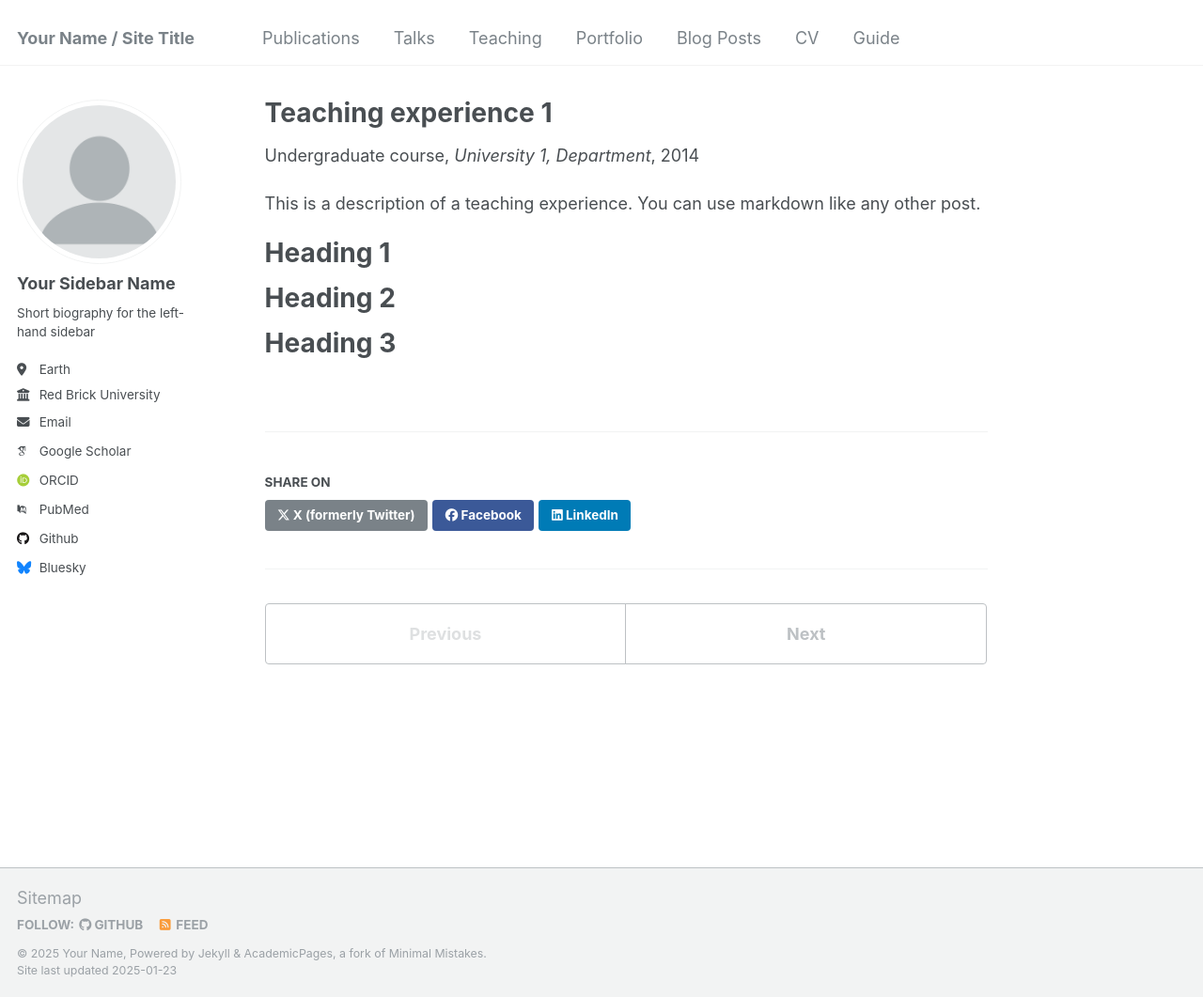
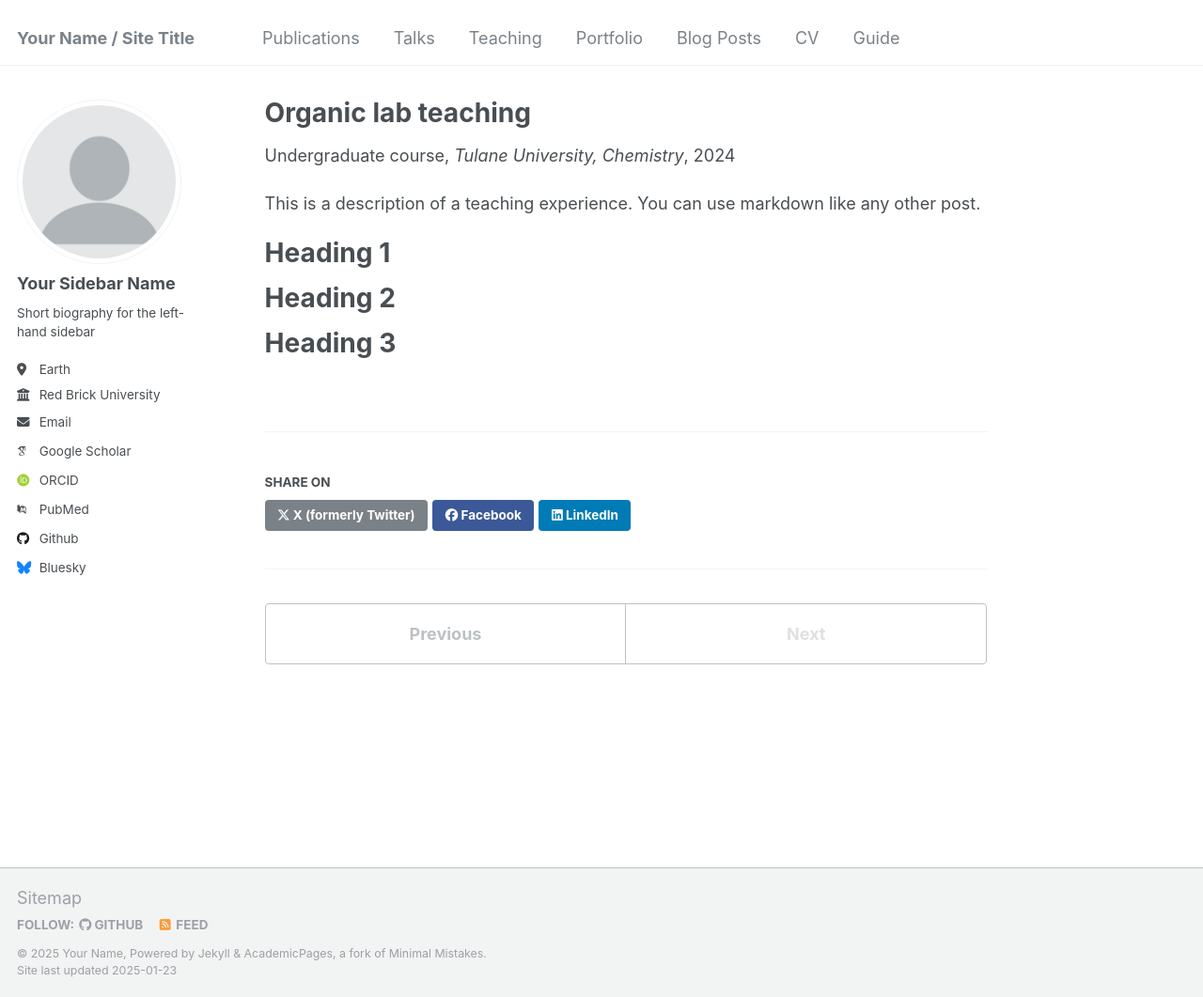
Before and after one commit to RuiqingW20/RuiqingW20.github.io, a Jekyll site: the page built from _teaching/Organic_lab_teaching.md, in a window 1280 px wide and 1061 px high. Shown: the whole window at 94% size. Built offline with Jekyll 4.4.1, drawn with Linux system fonts in a browser that asks for light colours; some web fonts are replaced.

Commit message:
Update Organic_lab_teaching.md

```diff
--- a/_teaching/Organic_lab_teaching.md
+++ b/_teaching/Organic_lab_teaching.md
@@ -1,11 +1,11 @@
 ---
-title: "Teaching experience 1"
+title: "Organic lab teaching"
 collection: teaching
 type: "Undergraduate course"
 permalink: /teaching/2014-spring-teaching-1
-venue: "University 1, Department"
-date: 2014-01-01
-location: "City, Country"
+venue: "Tulane University, Chemistry"
+date: 2024-08-21
+location: "New Orleans, United States"
 ---
 
 This is a description of a teaching experience. You can use markdown like any other post.
```
